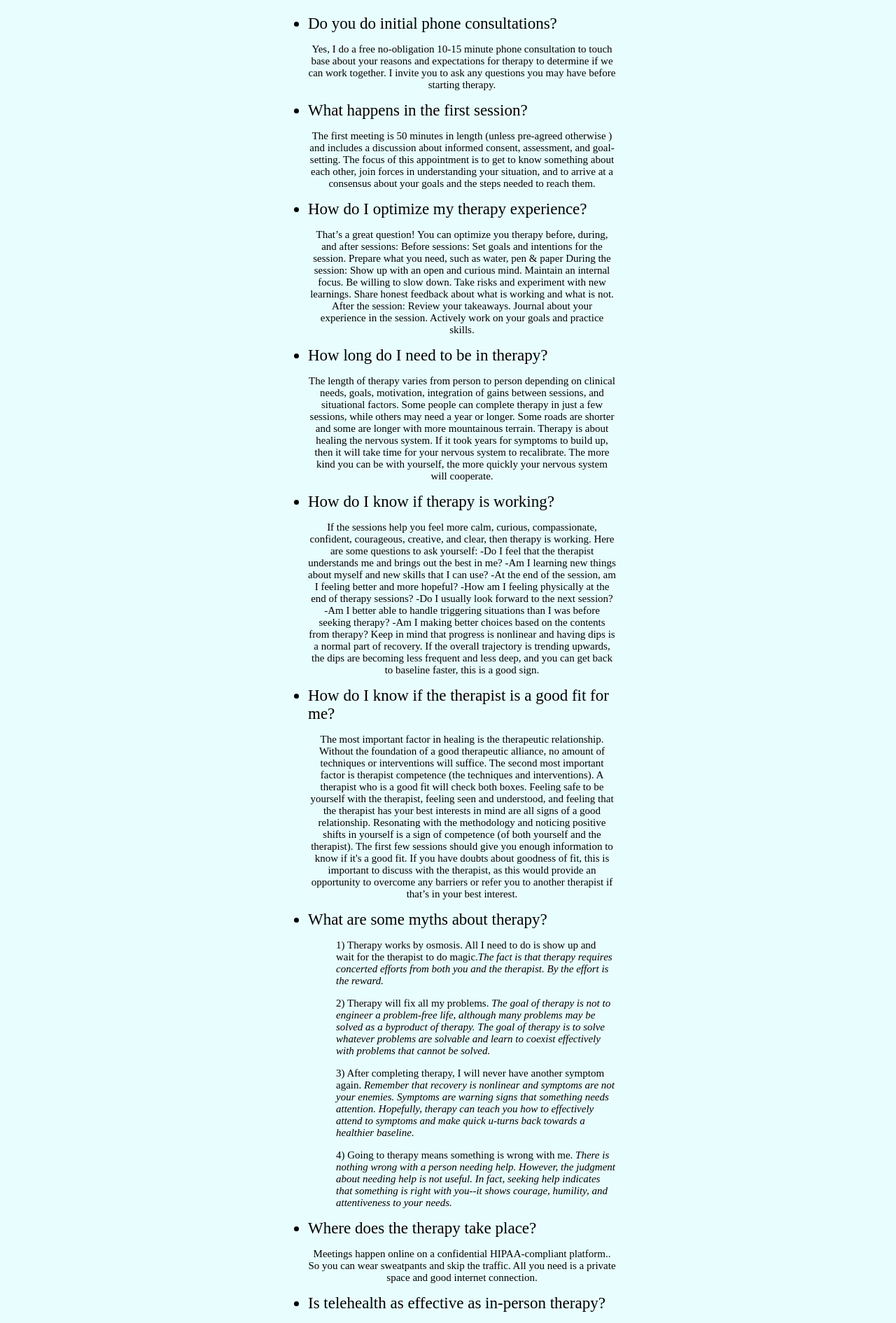
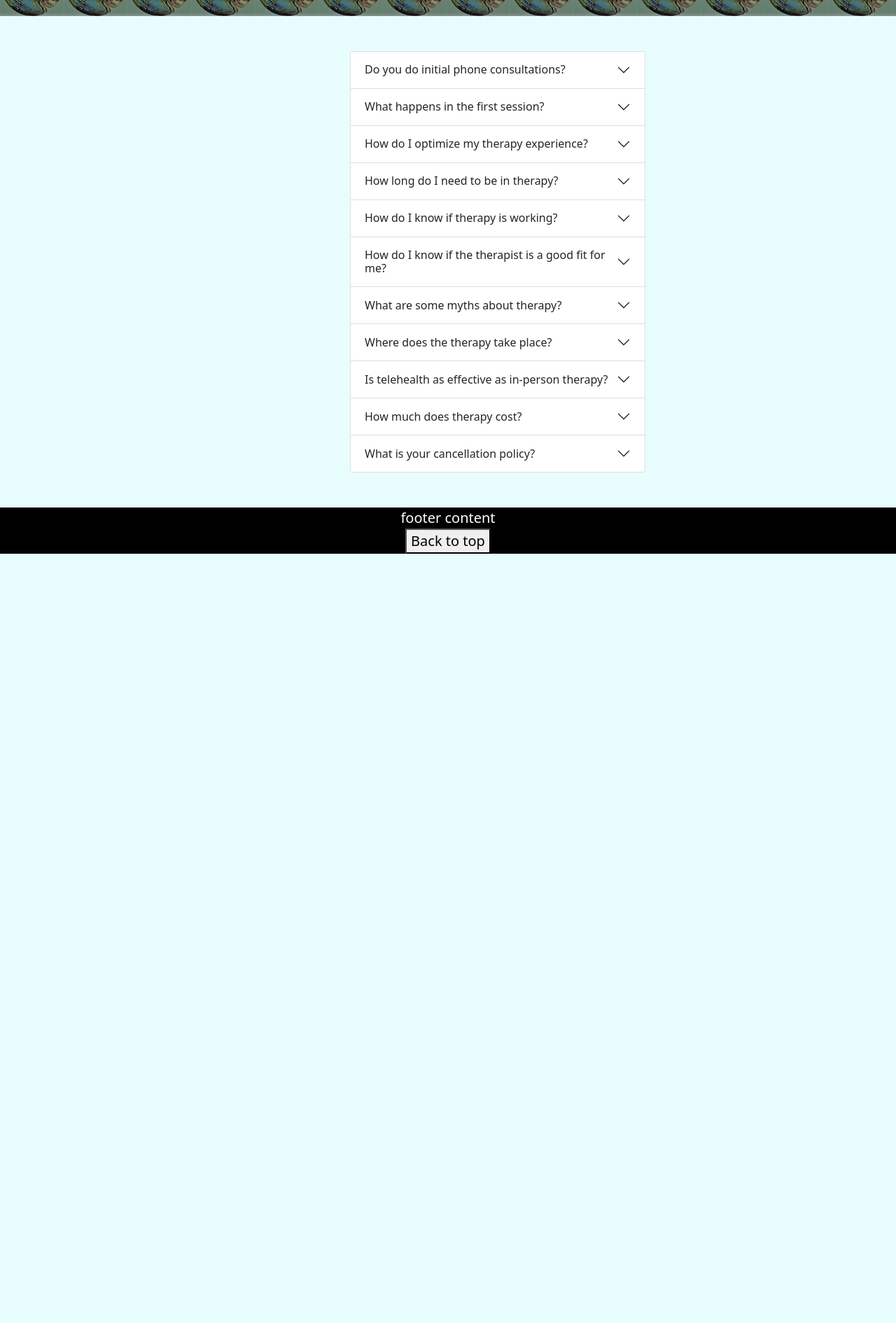
Before and after one commit to eliyab1/ruthie, a React (Create React App) app: page /faq in a window 1280 px wide. Shown: the part 240-2130 px from the top of the page at 70% size. After the commit the page ends 1031 px from the top, so only its background shows below. Built offline with nearby package versions, Linux system fonts and the light colour scheme.

Commit message:
started incorporating bootstrap (bootstrap style sheet imported or cdn) Accordion on faq, small additions on indiv and maternal

```diff
--- a/package.json
+++ b/package.json
@@ -11,6 +11,7 @@
     "react": "^17.0.2",
     "react-bootstrap": "^2.0.0-rc.0",
     "react-dom": "^17.0.2",
+    "react-router-bootstrap": "^0.25.0",
     "react-router-dom": "^5.3.0",
     "react-scripts": "4.0.3",
     "web-vitals": "^1.1.2"
--- a/public/index.html
+++ b/public/index.html
@@ -9,6 +9,11 @@
       name="description"
       content="Web site created using create-react-app"
     />
+    <link
+      rel="stylesheet"
+      href="https://cdn.jsdelivr.net/npm/bootstrap@5.1.1/dist/css/bootstrap.min.css"
+      integrity="sha384-F3w7mX95PdgyTmZZMECAngseQB83DfGTowi0iMjiWaeVhAn4FJkqJByhZMI3AhiU"
+      crossorigin="anonymous" />
     <link rel="apple-touch-icon" href="%PUBLIC_URL%/apple-touch-icon.png" />
     <!--
       manifest.json provides metadata used when your web app is installed on a
@@ -24,6 +29,7 @@
       work correctly both with client-side routing and a non-root public URL.
       Learn how to configure a non-root public URL by running `npm run build`.
     -->
+
     <title>Mental Fitness Therapy</title>
   </head>
   <body>
--- a/src/App.css
+++ b/src/App.css
@@ -3,7 +3,7 @@ body {display: flex; overflow-x: auto; overflow-y: scroll; margin: 0px; padding:
 
 #root {width: 100%;}
 
-.page-wrap {min-height: 100%; margin-bottom: -30px;}
+.page-wrap {min-height: 100%; margin-bottom: -50px;}
 
 .header {display:flex;
   align-content: center;
@@ -48,7 +48,7 @@ button.dropdown.active:hover {background-image:url("art.png"); background-size:
 button.dropdown:hover {background-image:url("art.png"); background-size: contain; box-shadow: inset 0 0 0 1000px rgba(207, 192, 132, 0.8);}
 
 .dropdown-content {display:none; position:absolute; color: #064647; font-size: 15px; text-align: center; background-image:url("art.png");
-  background-size: 72px; box-shadow: inset 0 0 0 1000px rgba(255, 248, 220, 0.8)}
+  background-size: 72px; box-shadow: inset 0 0 0 1000px rgba(255, 248, 220, 0.8); z-index: 999;}
 
 .dropdown-content span {display: block; padding: 15px 10px;}
 
@@ -65,10 +65,12 @@ div.dropdown.active:hover button.dropdown.active {background-image:url("art.png"
   box-shadow: inset 0 0 0 1000px rgba(106, 197, 106, 0.8); cursor: pointer;}
 
 
-.page-content {display: flex; align-items: center; flex-direction: column; margin: 50px 400px 30px 400px; text-align: center;}
+.page-content {display: flex; align-items: center; flex-direction: column; margin: 50px 400px 100px 400px; text-align: center;}
 
 li {margin-bottom: 15px; text-align: left;}
 
 div.resources h3 {margin-bottom: 0px;}
 
-footer {text-align:center; font-size:20px; background-color: black; color:white; height: 30px; width:100%;}
+.footer {text-align:center; font-size:20px; background-color: black; color:white; height: 50px; width:100%;}
+
+.footer footer {background-color: inherit;}
--- a/src/App.js
+++ b/src/App.js
@@ -1,3 +1,4 @@
+// import 'bootstrap/dist/css/bootstrap.min.css';
 import './App.css';
 import { Route, BrowserRouter as Router, Switch } from 'react-router-dom';
 import NavBar from './NavBar';
@@ -9,7 +10,7 @@ import FAQ from "./FAQ"
 import Resources from './Resources';
 import AboutMe from './AboutMe';
 import IndividualTherapy from './IndividualTherapy';
-import MaternalHealth from './MaternalHealth';
+import MaternalPaternalHealth from './MaternalPaternalHealth';
 import CurriculumDev from './CurriculumDev';
 import GroupTherapy from './GroupTherapy';
 import Footer from './Footer';
@@ -27,7 +28,7 @@ export default function App() {
       <Route path="/aboutme"> <AboutMe /> </Route>
       <Route path="/contact"> <Contact /> </Route>
       <Route path="/services/individual"> <IndividualTherapy /> </Route>
-      <Route path="/services/maternalhealth"> <MaternalHealth /> </Route>
+      <Route path="/services/maternalpaternalhealth"> <MaternalPaternalHealth /> </Route>
       <Route path="/services/curriculumdev"> <CurriculumDev /> </Route>
       <Route path="/services/grouptherapy"> <GroupTherapy /></Route>
     </Switch>
--- a/src/FAQ.js
+++ b/src/FAQ.js
@@ -1,30 +1,40 @@
+import  Accordion  from "react-bootstrap/Accordion"
 import { useEffect } from "react"
 export default function FAQ() {
     useEffect(()=>{document.title="FAQ | Mental Fitness Therapy"},[])
     return <>
-    <div className="page-content">
-        <ul style={{"font-size":"23px"}}>
-            <li>Do you do initial phone consultations? </li>
-            <p style={{"font-size":"15px"}}>Yes, I do a free no-obligation 10-15 minute phone consultation to touch base about your reasons
-            and expectations for therapy to determine if we can work together.  I invite you to ask any questions you may have before starting therapy.</p>
-            <li>What happens in the first session?</li>
-            <p style={{"font-size":"15px"}}>The first meeting is 50 minutes in length (unless pre-agreed otherwise
+    <div style={{"margin":"50px 500px 100px 500px","width":"33%"}}>
+        <Accordion style={{"fontSize":"23px","display":""}}>
+            <Accordion.Item eventKey="0">
+            <Accordion.Header>Do you do initial phone consultations? </Accordion.Header>
+            <Accordion.Body style={{"fontSize":"15px"}}>Yes, I do a free no-obligation 10-15 minute phone consultation to touch base about your reasons
+            and expectations for therapy to determine if we can work together.  I invite you to ask any questions you may have before starting therapy.</Accordion.Body>
+            </Accordion.Item>
+            <Accordion.Item eventKey="1">
+            <Accordion.Header>What happens in the first session?</Accordion.Header>
+            <Accordion.Body style={{"fontSize":"15px"}}>The first meeting is 50 minutes in length (unless pre-agreed otherwise
                 ) and includes a discussion about informed consent,  assessment, and goal-setting.  The focus of this appointment is to get to
                 know something about each other,  join forces in understanding your situation, and to arrive at a consensus about your goals and the steps
-                needed to reach them.</p>
-            <li>How do I optimize my therapy experience?</li>
-            <p style={{"font-size":"15px"}}>That’s a great question! You can optimize you therapy before, during, and after sessions:
+                needed to reach them.</Accordion.Body>
+                </Accordion.Item>
+            <Accordion.Item eventKey="2">
+            <Accordion.Header>How do I optimize my therapy experience?</Accordion.Header>
+            <Accordion.Body style={{"fontSize":"15px"}}>That’s a great question! You can optimize you therapy before, during, and after sessions:
                 Before sessions: Set goals and intentions for the session. Prepare what you need, such as water, pen &amp; paper
                 During the session: Show up with an open and curious mind. Maintain an internal focus. Be willing to slow down. Take risks and experiment with new learnings.  Share
                 honest feedback about what is working and what is not. After the session: Review your takeaways. Journal about your experience in the session.
-                Actively work on your goals and practice skills.</p>
-            <li>How long do I need to be in therapy?</li>
-            <p style={{"font-size":"15px"}}>The length of therapy varies from person to person depending on clinical needs, goals, motivation, integration of gains between
+                Actively work on your goals and practice skills.</Accordion.Body>
+                </Accordion.Item>
+            <Accordion.Item eventKey="3">
+            <Accordion.Header>How long do I need to be in therapy?</Accordion.Header>
+            <Accordion.Body style={{"fontSize":"15px"}}>The length of therapy varies from person to person depending on clinical needs, goals, motivation, integration of gains between
                 sessions, and situational factors. Some people can complete therapy in just a few sessions, while others may need a year or longer. Some roads are shorter and
                 some are longer with more mountainous terrain.  Therapy is about healing the nervous system. If it took years for symptoms to build up, then it will take
-                time for your nervous system to recalibrate.  The more kind you can be with yourself, the more quickly your nervous system will cooperate. </p>
-            <li>How do I know if therapy is working?</li>
-            <p style={{"font-size":"15px"}}>If the sessions help you feel more calm, curious, compassionate, confident, courageous, creative, and clear, then therapy is working.
+                time for your nervous system to recalibrate.  The more kind you can be with yourself, the more quickly your nervous system will cooperate. </Accordion.Body>
+                </Accordion.Item>
+            <Accordion.Item eventKey="4">
+            <Accordion.Header>How do I know if therapy is working?</Accordion.Header>
+            <Accordion.Body style={{"fontSize":"15px"}}>If the sessions help you feel more calm, curious, compassionate, confident, courageous, creative, and clear, then therapy is working.
                 Here are some questions to ask yourself:
                 -Do I feel that the therapist understands me and brings out the best in me?
                 -Am I learning new things about myself and new skills that I can use?
@@ -34,9 +44,11 @@ export default function FAQ() {
                 -Am I better able to handle triggering situations than I was before seeking therapy?
                 -Am I making better choices based on the contents from therapy?
                 Keep in mind that progress is nonlinear and having dips is a normal part of recovery.  If the overall trajectory is trending upwards, the dips are
-                becoming less frequent and less deep, and you can get back to baseline faster, this is a good sign.</p>
-            <li>How do I know if the therapist is a good fit for me?</li>
-            <p style={{"font-size":"15px"}}>
+                becoming less frequent and less deep, and you can get back to baseline faster, this is a good sign.</Accordion.Body>
+                </Accordion.Item>
+            <Accordion.Item eventKey="5">
+            <Accordion.Header>How do I know if the therapist is a good fit for me?</Accordion.Header>
+            <Accordion.Body style={{"fontSize":"15px"}}>
             The most important factor in healing is the therapeutic relationship. Without the foundation of a good therapeutic alliance, no amount of techniques or
             interventions will suffice. The second most important factor is therapist competence (the techniques and interventions). A therapist who is a good fit
             will check both boxes. Feeling safe to be yourself with the therapist, feeling seen and understood, and feeling that the therapist has your best
@@ -44,25 +56,31 @@ export default function FAQ() {
             (of both yourself and the therapist). The first few sessions should give you enough information to know if it's a good fit. If you  have doubts about
             goodness of fit, this is important to discuss with the therapist, as this would provide an opportunity to overcome any barriers or refer you to another
             therapist if that’s in your best interest.
-            </p>
-            <li>What are some myths about therapy?</li>
-            <ul style={{"font-size":"15px", "list-style-type":"none"}}>
-                <li>1) Therapy works by osmosis. All I need to do is show up and wait for the therapist to do magic.<em>The fact is that
+            </Accordion.Body>
+            </Accordion.Item>
+            <Accordion.Item eventKey="6">
+            <Accordion.Header>What are some myths about therapy?</Accordion.Header>
+                <Accordion.Body>
+            <ul style={{"fontSize":"15px", "listStyleType":"none"}}>
+                <li>1) Therapy works by osmosis. All I need to do is show up and wait for the therapist to do magic.<em>The fact is thAccordion.Header>
                 therapy requires concerted efforts from both you and the therapist. By the effort is the reward.</em></li>
-                <li>2) Therapy will fix all my problems. <em>The goal of therapy is not to engineer a problem-free life, although many problems
+                <li>2) Therapy will fix all my problems. <em>The goal of therapy is not to engineer a problem-free life, although many probleAccordion.Header>
                     may be solved as a byproduct of therapy. The goal of therapy is to solve whatever problems are solvable and learn to coexist
                     effectively with problems that cannot be solved.</em></li>
-                <li>3) After completing therapy, I will never have another symptom again. <em>Remember that recovery is nonlinear and symptoms are not your enemies.
+                <li>3) After completing therapy, I will never have another symptom again. <em>Remember that recovery is nonlinear and symptoms are not your enemieAccordion.Header>
                     Symptoms are warning signs that something needs attention. Hopefully, therapy can teach you how to effectively attend to symptoms
                     and make quick u-turns back towards a healthier baseline.</em></li>
-                <li>4) Going to therapy means something is wrong with me. <em>There is nothing wrong with a person needing help. However, the judgment
+                <li>4) Going to therapy means something is wrong with me. <em>There is nothing wrong with a person needing help. However, the judgmeAccordion.Header>
                     about needing help is not useful.  In fact, seeking help indicates that something is right with you--it shows courage, humility,
-                    and attentiveness to your needs.</em></li></ul>
-            <li>Where does the therapy take place?</li>
-            <p style={{"font-size":"15px"}}>Meetings happen online on a confidential HIPAA-compliant platform.. So you can wear sweatpants and
-                skip the traffic. All you need is a private space and good internet connection.</p>
-            <li>Is telehealth as effective as in-person therapy?</li>
-            <p style={{"font-size":"15px"}}>Telehealth is as effective as in person therapy for most people and can be a great option for those who cannot travel to an office
+                    and attentiveness to your needs.</em></li></ul></Accordion.Body></Accordion.Item>
+            <Accordion.Item eventKey="7">
+            <Accordion.Header>Where does the therapy take place?</Accordion.Header>
+            <Accordion.Body style={{"fontSize":"15px"}}>Meetings happen online on a confidential HIPAA-compliant platform.. So you can wear sweatpants and
+                skip the traffic. All you need is a private space and good internet connection.</Accordion.Body>
+                </Accordion.Item>
+            <Accordion.Item eventKey="8">
+            <Accordion.Header>Is telehealth as effective as in-person therapy?</Accordion.Header>
+            <Accordion.Body style={{"fontSize":"15px"}}>Telehealth is as effective as in person therapy for most people and can be a great option for those who cannot travel to an office
                 or those who prefer to have appointments in their own setting and save travel time. Other than the logistical convenience of telehealth, some therapeutic benefits
                 include:
                 -Allowing the therapist to see you in your natural environment
@@ -71,15 +89,20 @@ export default function FAQ() {
                 -Videotherapy lends itself very well to some really valuable video-based interventions.
                 There are some situations where in-person support is preferential to telehealth. High risk crisis situations are better managed in the containment of an office.
                 Also, people who lack a safe and private setting are better suited for an office, as are people who have technological barriers (such as poor internet quality, difficulty
-                logging on). </p>
-            <li>How much does therapy cost?</li>
-            <p style={{"font-size":"15px"}}>My fee is $180 for 50-minutes and due on the day of the appointment.
+                logging on). </Accordion.Body>
+                </Accordion.Item>
+            <Accordion.Item eventKey="9">
+            <Accordion.Header>How much does therapy cost?</Accordion.Header>
+            <Accordion.Body style={{"fontSize":"15px"}}>My fee is $180 for 50-minutes and due on the day of the appointment.
                 Payment methods: Venmo, Zelle, Paypal, and credit card (through Ivy Pay app).
                 Insurance/EAP : I contract with LYRA and MHN-Cardinal Care for Stanford University. If you have out-of-network benefits through your insurer, I’m happy to provide you with
-                a superbill which you can submit to your insurance for partial reimbursement. </p>
-            <li>What is your cancellation policy?</li>
-            <p style={{"font-size":"15px"}}>I ask to be informed 24-hours prior to your appointment if you need to cancel or reschedule. Short notice cancellations (within 24 hours) and
-                no shows will require you to pay the fee, since that time was reserved specifically for you. I do allow one free cancellation pass in cases of emergencies.</p>
-        </ul>
+                a superbill which you can submit to your insurance for partial reimbursement. </Accordion.Body>
+                </Accordion.Item>
+            <Accordion.Item eventKey="10">
+            <Accordion.Header>What is your cancellation policy?</Accordion.Header>
+            <Accordion.Body style={{"fontSize":"15px"}}>I ask to be informed 24-hours prior to your appointment if you need to cancel or reschedule. Short notice cancellations (within 24 hours) and
+                no shows will require you to pay the fee, since that time was reserved specifically for you. I do allow one free cancellation pass in cases of emergencies.</Accordion.Body>
+                </Accordion.Item>
+        </Accordion>
     </div></>
 }
--- a/src/Footer.js
+++ b/src/Footer.js
@@ -1,7 +1,16 @@
 export default function Footer() {
+    function scrollToTop() {
+        window.scrollTo({
+          top: 0,
+          behavior: "smooth"
+        })
+      }
     return <>
-            <footer>
-                footer content
-            </footer>
+            <div className="footer">
+                <footer>
+                    footer content<br />
+                    <button onClick={scrollToTop}>Back to top</button>
+                </footer>
+            </div>
             </>
 }
--- a/src/MaternalHealth.js
+++ /dev/null
@@ -1,17 +0,0 @@
-import { useEffect } from "react"
-export default function MaternalHealth() {
-    useEffect(()=>{document.title="Maternal Health | Mental Fitness Therapy"},[])
-    return <>
-    <div className="page-content">
-    <ul style={{"font-size":"23px"}}>
-        <li>Perinatal mood and anxiety disorders</li>
-        <li>Birth and postpartum planning for new parents/families</li>
-        <li>Postpartum adjustment for new moms/dads/families</li>
-        <li>Pregnancy after infertility</li>
-        <li>Birth trauma</li>
-        <li>Building attachment</li>
-        <li>Postpartum depression and anxiety in dads/partners</li>
-    </ul>
-    </div>
-    </>
-}
--- a/src/NavBar.js
+++ b/src/NavBar.js
@@ -6,7 +6,7 @@ export default function NavBar() {
             <NavLink to="/services" activeClassName="active"><button className="dropdown"  value="setServices" >Services</button></NavLink>
                 <div activeClassName="active" className="dropdown-content">
                     <NavLink to="/services/individual"><span>Individual Therapy</span></NavLink>
-                    <NavLink to="/services/maternalhealth"><span>Maternal Mental Health</span></NavLink>
+                    <NavLink to="/services/maternalpaternalhealth"><span>Maternal and Paternal Mental Health</span></NavLink>
                     <NavLink to="/services/curriculumdev"><span>Curriculum Development</span></NavLink>
                     <NavLink to="/services/grouptherapy"><span>Group Therapy</span></NavLink>
                 </div>
```
Also changed, not shown: src/IndividualTherapy.js (+11 -2 lines), src/MaternalPaternalHealth.js (added, +58 -0 lines), 1 other file (tests, documents, lock files or other folders).
